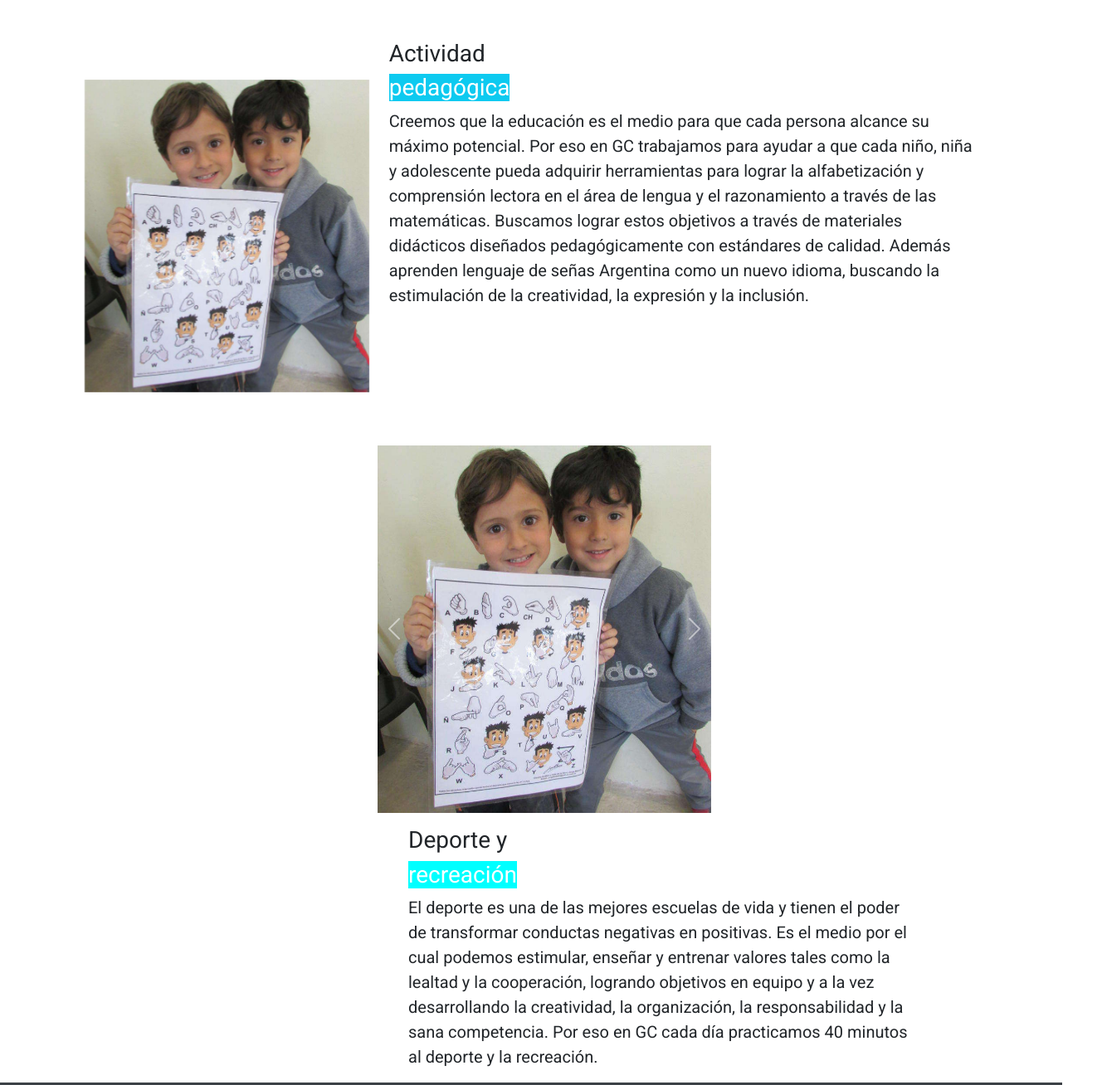
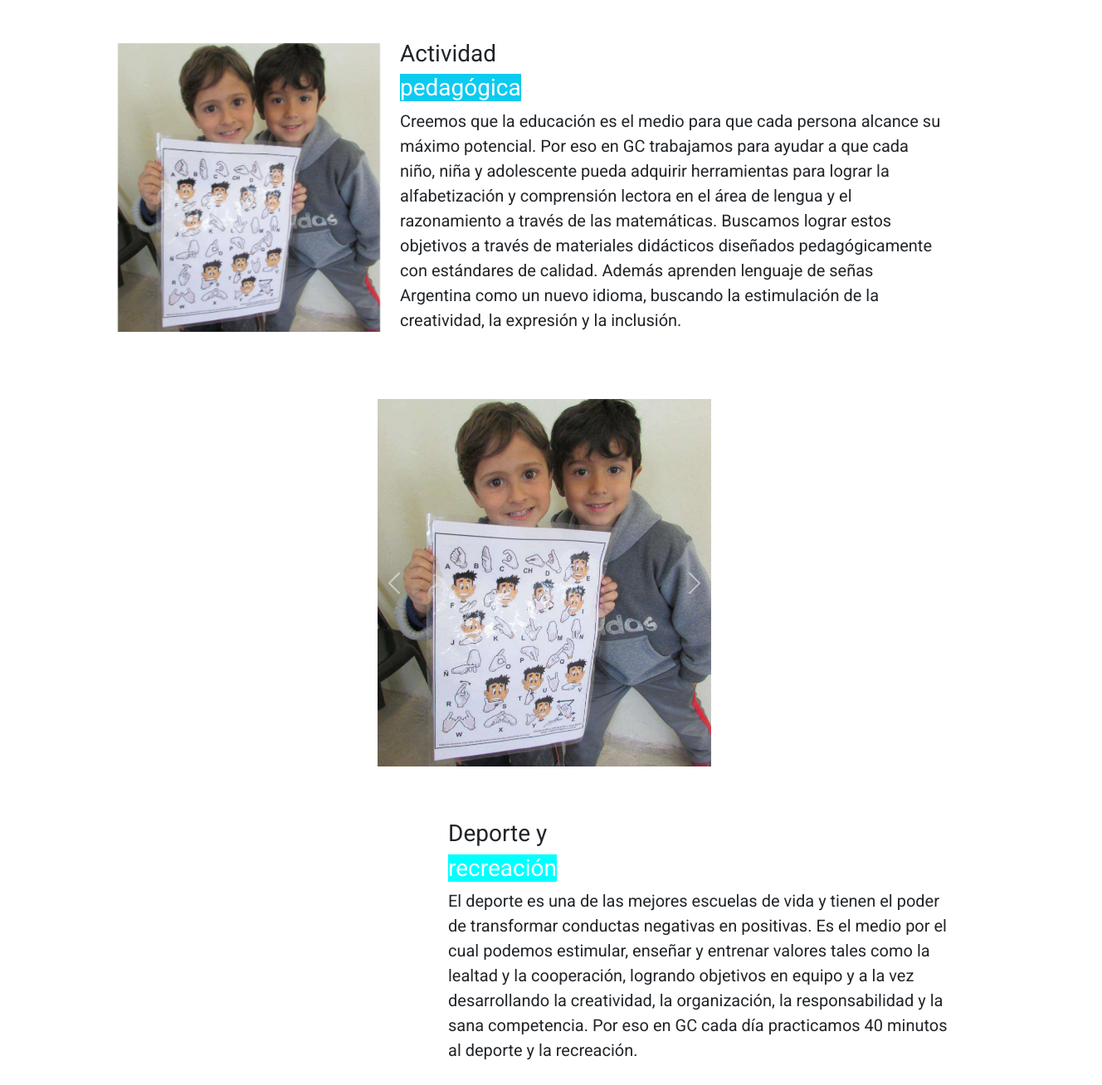
Before and after one commit to eelColo/IntegradorEduIT, a plain HTML site: page pages/actividades.html in a window 1280 px wide. Shown: the part 542-1850 px from the top of the page at 83% size, 1328 px wide, since content can reach past the window. Drawn offline with nearby package versions, Linux system fonts and the light colour scheme.

Commit message:
Correcion de posicion de imagenes menor

```diff
--- a/pages/actividades.html
+++ b/pages/actividades.html
@@ -73,9 +73,9 @@
         <section>
             <div class="container mb-5 mt-5">
 
-                <div class="row m-2">
+                <div class="row m-5">
 
-                    <div class="col-4 d-none d-lg-block animate__animated animate__fadeIn mt-5">
+                    <div class="col-4 d-none d-lg-block animate__animated animate__fadeIn mt-1">
                         <img class="img-fluid" src="../assets/imgs/actividades/senias-0-md.jpg" alt="">
                     </div>
 
@@ -124,9 +124,9 @@
             </div>
         </section>
         <section>
-            <div class="container-fluid">
+            <div class="container-fluid m-5">
                 <div class="row d-flex justify-content-center">
-                    <div class="col-3 d-none d-lg-block animate__animated animate__fadeIn mt-5">
+                    <div class="col-3 d-none d-lg-block animate__animated animate__fadeIn mt-1 mb-5">
                         <img src="../assets/imgs/actividades/jugando-sm.jpg" alt="" class="img-fluid ">
                     </div>
                     <div class="col-6">
```
